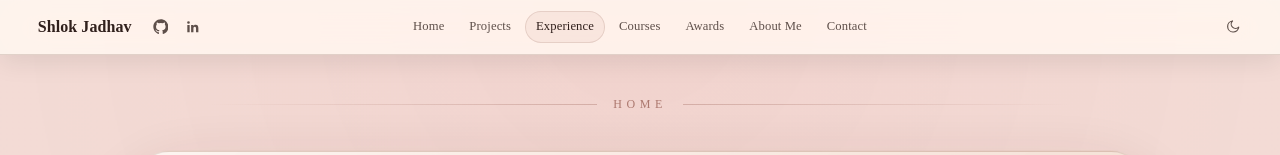
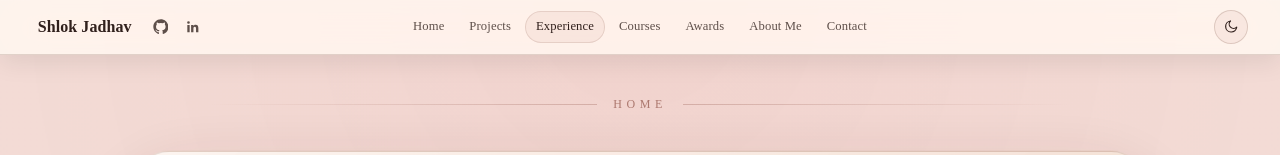
Before and after one commit to shlokrj/shlok.fyi, a Next.js app: page / in a window 1280 px wide. Shown: the top 155 px of the page. Built offline with nearby package versions, Linux system fonts and the light colour scheme.

Commit message:
made the theme toggle clearer

```diff
--- a/app/globals.css
+++ b/app/globals.css
@@ -77,6 +77,9 @@
   --nav-glass: rgba(22, 13, 10, 0.76);
   --nav-item-background: rgba(255, 205, 190, 0.075);
   --nav-item-border: rgba(255, 205, 190, 0.14);
+  --nav-theme-background: rgba(255, 236, 150, 0.08);
+  --nav-theme-border: rgba(255, 236, 150, 0.24);
+  --nav-theme-ring: rgba(255, 236, 150, 0.08);
   --divider-line: rgba(255, 188, 160, 0.34);
   --divider-text: rgba(255, 188, 160, 0.58);
 }
@@ -158,6 +161,9 @@
   --nav-glass: rgba(255, 250, 244, 0.78);
   --nav-item-background: rgba(149, 41, 30, 0.06);
   --nav-item-border: rgba(98, 57, 42, 0.13);
+  --nav-theme-background: rgba(149, 41, 30, 0.055);
+  --nav-theme-border: rgba(98, 57, 42, 0.18);
+  --nav-theme-ring: rgba(149, 41, 30, 0.07);
   --divider-line: rgba(118, 48, 35, 0.24);
   --divider-text: rgba(118, 48, 35, 0.56);
 }
@@ -593,6 +599,15 @@ a {
 .floating-nav__theme svg {
   width: 0.98rem;
   height: 0.98rem;
+}
+
+.floating-nav__theme {
+  width: 2.12rem;
+  height: 2.12rem;
+  border-radius: 999px;
+  background: var(--nav-theme-background);
+  box-shadow: inset 0 0 0 1px var(--nav-theme-border);
+  color: var(--heading);
 }
 
 .floating-nav__toggle {
@@ -1932,6 +1947,14 @@ html[data-theme="light"] .theme-toggle__moon {
   .floating-nav__menu-theme:hover {
     background: var(--nav-item-background);
     box-shadow: inset 0 0 0 1px var(--nav-item-border);
+    color: var(--nav-hover);
+  }
+
+  .floating-nav__theme:hover {
+    background: var(--nav-theme-background);
+    box-shadow:
+      inset 0 0 0 1px var(--nav-theme-border),
+      0 0 0 4px var(--nav-theme-ring);
     color: var(--nav-hover);
   }
 
```
